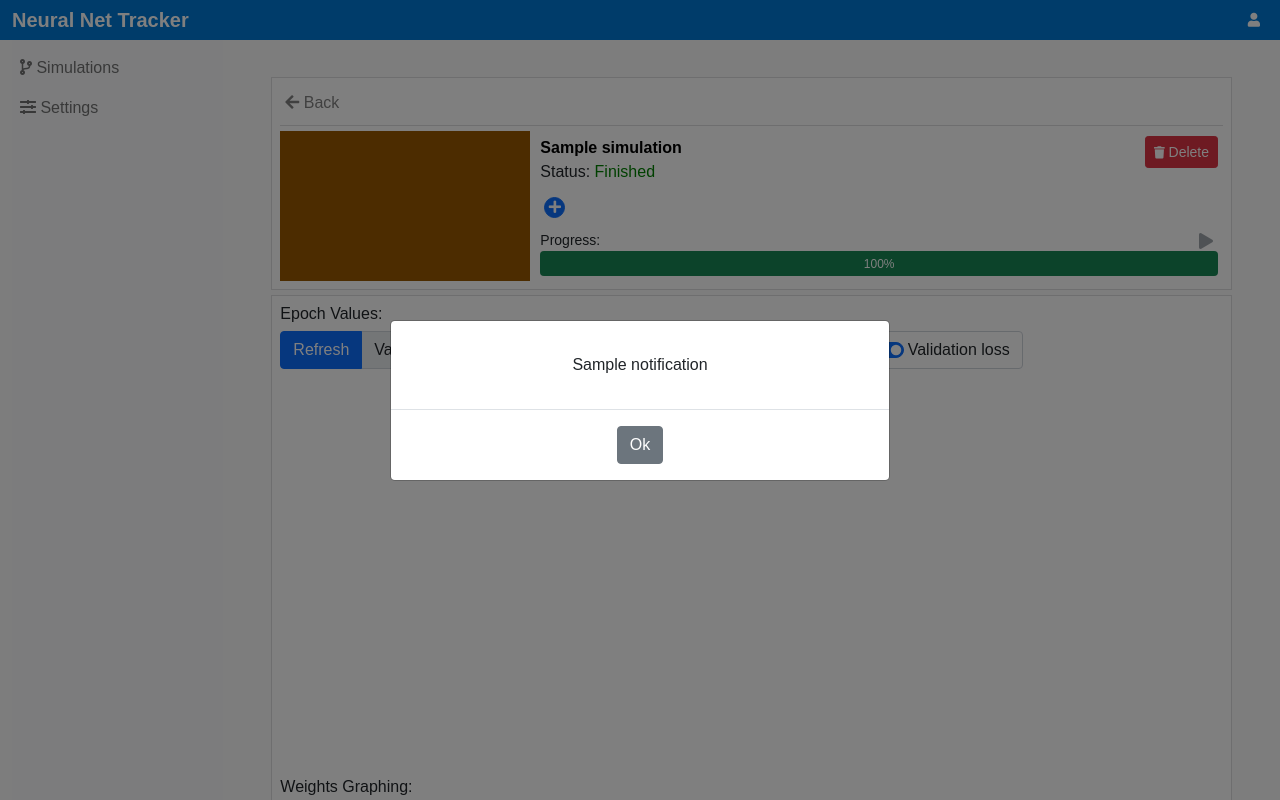
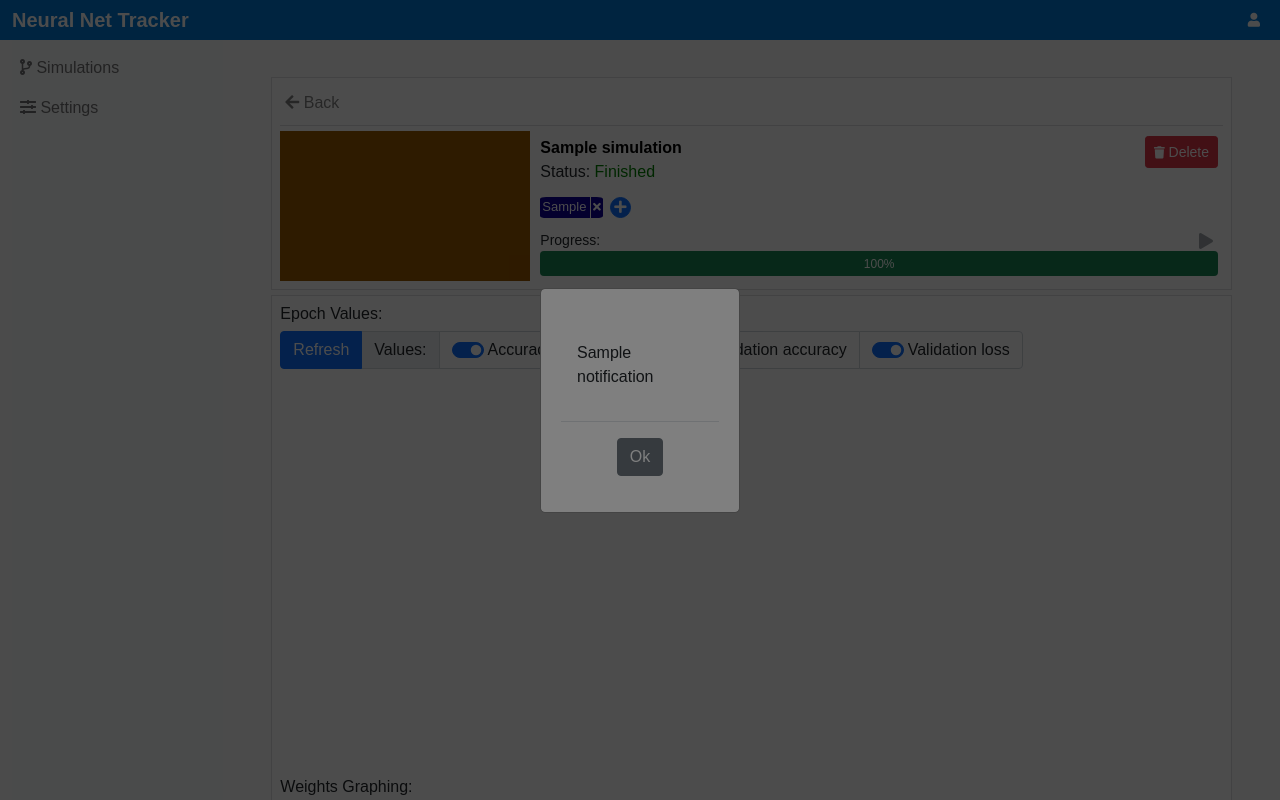
Before and after one commit to Dioben/PI18, a Django app: template server/templates/simulationInfo/simulationInfo.html in a window 1280 px wide. Run offline with Django 3.2, Linux system fonts and the light colour scheme; tables that the repository leaves empty hold one stand-in row (values such as "Sample post"); the template is opened without the code that fills it: values that come from a table or form of the project are taken from there, most other values are stand-ins (such as "Sample title", 1, 10 or a date in 2020); data that the repository does not hold is empty; some libraries are stand-ins or nearby versions.

Commit message:
Create layout for inserting tag

```diff
--- a/docker-compose.yaml
+++ b/docker-compose.yaml
@@ -38,13 +38,13 @@ services:
             - ./grafana/dashboard_confs:/var/lib/grafana/dashboards
     server:
         container_name: tracker-server
-        image: dioben/nntrackerua-server:latest
-        #build: ./server
+        #image: dioben/nntrackerua-server:latest
+        build: ./server
         ports:
          - "8000:8000"
         volumes:
             - ./datasetstore:/all_datasets
-            #- ./server:/app
+            - ./server:/app
         depends_on:
             db:
                 condition: service_healthy
--- a/server/app/admin.py
+++ b/server/app/admin.py
@@ -1,7 +1,8 @@
 from django.contrib import admin
 
 # Register your models here.
-from app.models import Simulation, Update
+from app.models import Simulation, Update, Tagged
 
 admin.site.register(Simulation)
 admin.site.register(Update)
+admin.site.register(Tagged)
--- a/server/templates/simulationInfo/simulationInfo.html
+++ b/server/templates/simulationInfo/simulationInfo.html
@@ -106,6 +106,7 @@
         </div>
     </div>
 
+
     <script>
         window.addEventListener('load', function() {
             let lastEpoch = -1;
--- a/server/templates/simulationInfo/simulationInfoContent1.html
+++ b/server/templates/simulationInfo/simulationInfoContent1.html
@@ -26,7 +26,6 @@
             </div>
             <div class="d-flex">
                 {% for tag in tags %}
-                    {% if tag.sim == simulation %}
                         <div id="{{ tag.sim.id }}TAG{{ tag.id }}" style="border-radius: 10%; color: white; font-size: small; margin-right: 3px; border: 0;">
                             <span style="padding: 1px 0 1px 2px">{{ tag.tag }}</span>
                             <button style="height: 100%; padding: 1px 2px; background: transparent; border: 0; border-left: 1px white solid; color: white"><i class="fa fa-times fa-sm"></i></button>
@@ -34,9 +33,8 @@
                         <script>
                             document.getElementById("{{ tag.sim.id }}TAG{{ tag.id }}").style.backgroundColor = string2color("{{ tag.tag }}");
                         </script>
-                    {% endif %}
                 {% endfor %}
-                <button class="btn btn-primary p-0 ms-1" style="border-radius: 100%; height: 21px; width: 21px; line-height: 19px">
+                <button id="bbt_add_tag" class="btn btn-primary p-0 ms-1" style="border-radius: 100%; height: 21px; width: 21px; line-height: 19px">
                     <i class="fa fa-plus fa-sm"></i>
                 </button>
             </div>
@@ -71,6 +69,25 @@
     </div>
 </div>
 
+<!-- The Modal for Tag -->
+<div id="addtagmodal" class="modal">
+  <!-- Modal content -->
+  <div class="modal-content">
+    <span class="close">&times;</span>
+   <form action="" method="post">
+    <div class="input-group mb-3">
+      <div class="input-group-prepend">
+        <span class="input-group-text" id="basic-addon3">Tag Name</span>
+      </div>
+      <input type="text" name="tagname" class="form-control" id="basic-url" aria-describedby="basic-addon3">
+    </div>
+      <hr>
+    <button name="addtag" value="addtag" type="button"  class="btn btn-primary">Add Tag</button>
+   </form>
+  </div>
+</div>
+
+
 {% if notification != None %}
     <script type="text/javascript">
         window.addEventListener('load', function() {
@@ -79,3 +96,69 @@
         }, false);
     </script>
 {% endif %}
+
+
+<style>
+    /* The Modal (background) */
+.modal {
+  display: none; /* Hidden by default */
+  position: fixed; /* Stay in place */
+  z-index: 3; /* Sit on top */
+  left: 0;
+  top: 0;
+  width: 100%; /* Full width */
+  height: 100%; /* Full height */
+  overflow: auto; /* Enable scroll if needed */
+  background-color: rgb(0,0,0); /* Fallback color */
+  background-color: rgba(0,0,0,0.4); /* Black w/ opacity */
+}
+
+/* Modal Content/Box */
+.modal-content {
+  background-color: #fefefe;
+  margin: 15% auto; /* 15% from the top and centered */
+  padding: 20px;
+  border: 1px solid #888;
+  width: 40%; /* Could be more or less, depending on screen size */
+}
+
+/* The Close Button */
+.close {
+  color: #aaa;
+  float: right;
+  font-size: 28px;
+  font-weight: bold;
+}
+
+.close:hover,
+.close:focus {
+  color: black;
+  text-decoration: none;
+  cursor: pointer;
+}
+</style>
+<script>
+var modal = document.getElementById("addtagmodal");
+
+// Get the button that opens the modal
+var btn = document.getElementById("bbt_add_tag");
+
+// Get the <span> element that closes the modal
+var span = document.getElementsByClassName("close")[0];
+
+// When the user clicks on the button, open the modal
+btn.onclick = function() {
+  modal.style.display = "block";
+}
+
+// When the user clicks on <span> (x), close the modal
+span.onclick = function() {
+  modal.style.display = "none";
+}
+// When the user clicks anywhere outside of the modal, close it
+window.onclick = function(event) {
+  if (event.target == modal) {
+    modal.style.display = "none";
+  }
+}
+</script>
```
Also changed, not shown: 1 other file.
